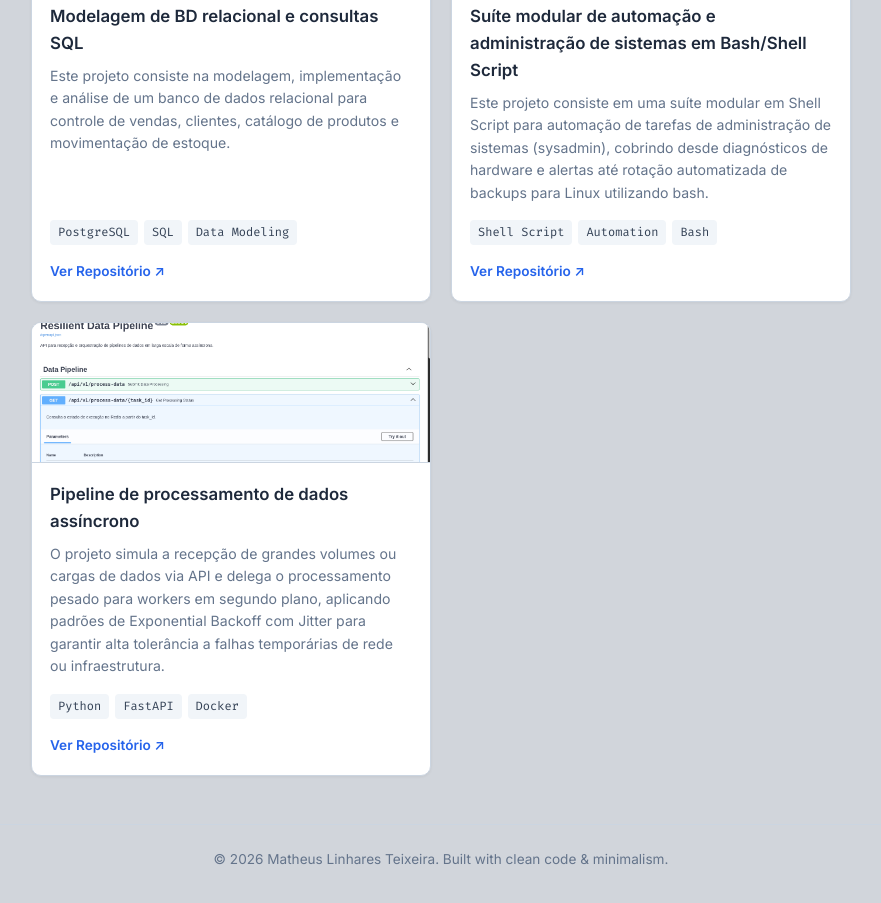
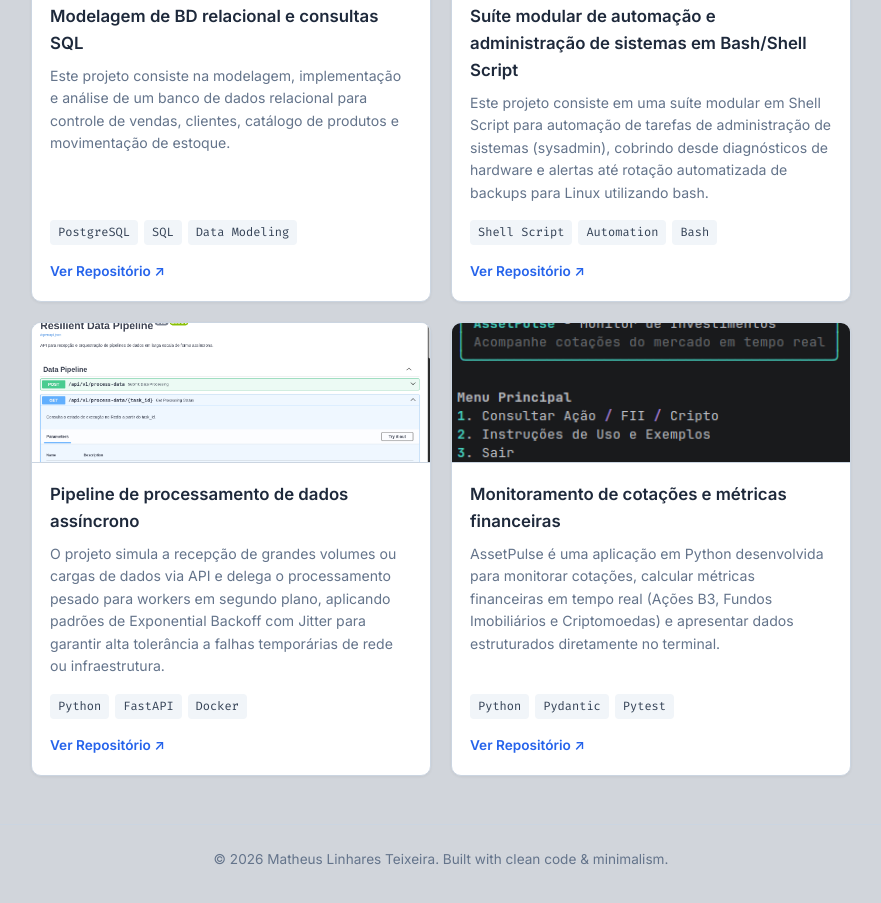
Before and after one commit to Matheus-2106/portfolio, a plain HTML site: page index.html in a window 1280 px wide. Shown: the part 2350-3253 px from the top of the page, without its empty margins (199-1080 px from the left). Drawn offline with nearby package versions, Linux system fonts and the light colour scheme.

Commit message:
projeto adicionado

```diff
--- a/index.html
+++ b/index.html
@@ -271,6 +271,27 @@
           </div>
         </div>
 
+        <div class="project-card" data-category="python">
+          <img src="img/asset-pulse.png"
+               alt="asset-pulse"
+               class="project-banner"
+               onerror="this.onerror=null; this.src='https://placehold.co/400x140/e2e8f0/2563eb?text=SQL+%26+Database+Admin'">
+          <div class="project-body">
+            <h3 class="project-title">Monitoramento de cotações e métricas financeiras</h3>
+            <p class="project-desc i18n"
+               data-pt="AssetPulse é uma aplicação em Python desenvolvida para monitorar cotações, calcular métricas financeiras em tempo real (Ações B3, Fundos Imobiliários e Criptomoedas) e apresentar dados estruturados diretamente no terminal."
+               data-en="AssetPulse is a Python application built to track stock prices, calculate real-time financial metrics (B3 stocks, Real Estate Investment Trusts, and Cryptocurrencies), and display structured data directly in the terminal.">
+               AssetPulse é uma aplicação em Python desenvolvida para monitorar cotações, calcular métricas financeiras em tempo real (Ações B3, Fundos Imobiliários e Criptomoedas) e apresentar dados estruturados diretamente no terminal.
+            </p>
+            <div class="project-tags">
+              <span class="tag">Python</span>
+              <span class="tag">Pydantic</span>
+              <span class="tag">Pytest</span>
+            </div>
+            <a href="https://github.com/Matheus-2106/asset-pulse" target="_blank" rel="noopener" class="project-link i18n" data-pt="Ver Repositório ↗" data-en="View Repository ↗">Ver Repositório ↗</a>
+          </div>
+        </div>
+
       </div>
     </section>
   </main>
```
Also changed, not shown: img/asset-pulse.png (added).
